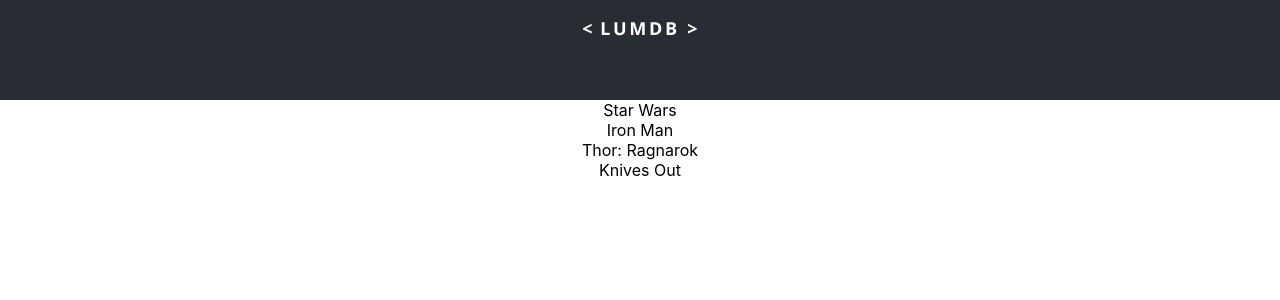
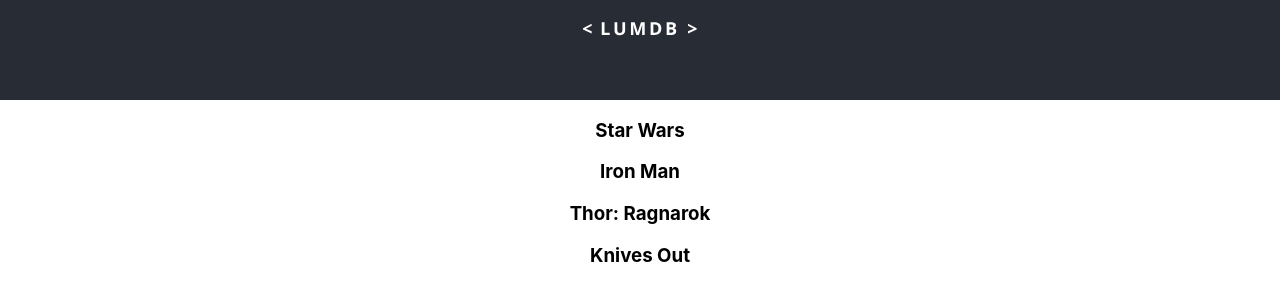
Before and after one commit to awburgard/Movie-Database, a React (Create React App) app: page / in a window 1280 px wide. Shown: the top 300 px of the page. Built offline with nearby package versions, Linux system fonts and the light colour scheme.

Commit message:
adds prop types

```diff
--- a/package.json
+++ b/package.json
@@ -6,6 +6,7 @@
     "@testing-library/jest-dom": "^4.2.4",
     "@testing-library/react": "^9.5.0",
     "@testing-library/user-event": "^7.2.1",
+    "prop-types": "^15.7.2",
     "react": "^16.13.1",
     "react-dom": "^16.13.1",
     "react-scripts": "3.4.1"
--- a/src/Movie.js
+++ b/src/Movie.js
@@ -1,11 +1,9 @@
 import React from 'react';
 
-export default class Movie extends React.Component {
-    render(){
-        return (
-            <div>
-                {this.props.movie.title}
-            </div>
-        )
-    }
+export default function Movie(props) {
+    return (
+        <div>
+            <h3> {props.movie.title} </h3>
+        </div>
+    )
 }
```
